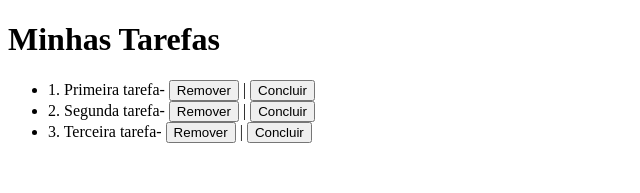
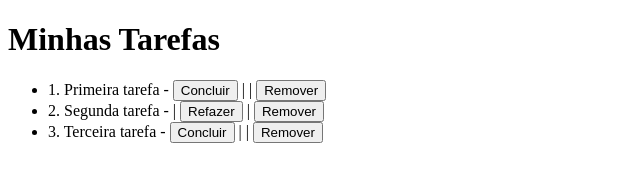
Before and after one commit to flonguini/angular, an Angular app in the folder todo/: page / in a window 1280 px wide. Shown: the top 193 px of the page, without its empty margins (0-640 px from the left). Built offline with nearby package versions, Linux system fonts and the light colour scheme.

Commit message:
Aula10:Cria os botões de acordo com status do todo

```diff
--- a/todo/src/app/app.component.html
+++ b/todo/src/app/app.component.html
@@ -1,5 +1,9 @@
 <h1>{{ title }}</h1>
 
 <ul>
-  <li *ngFor="let todo of todos">{{ todo.id }}. {{ todo.task }}- <button>Remover</button> | <button>Concluir</button></li>
+  <li *ngFor="let todo of todos">{{ todo.id }}. {{ todo.task }} -
+    <button *ngIf="!todo.done">Concluir</button> |
+    <button *ngIf="todo.done">Refazer</button> |
+    <button>Remover</button>
+  </li>
 </ul>
```
